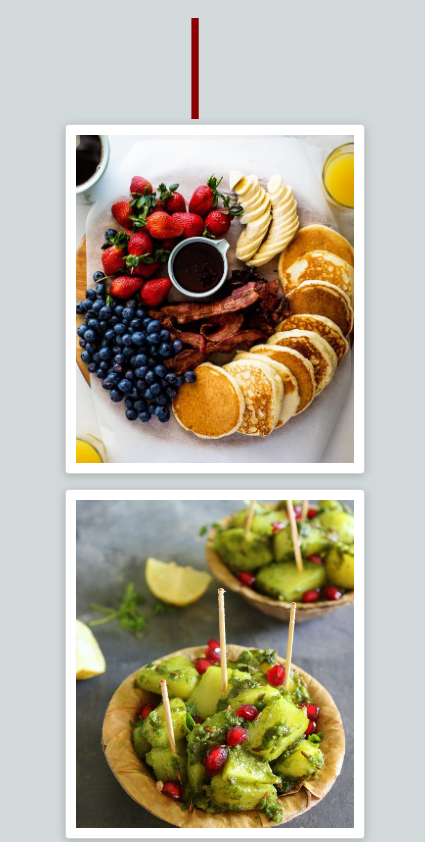
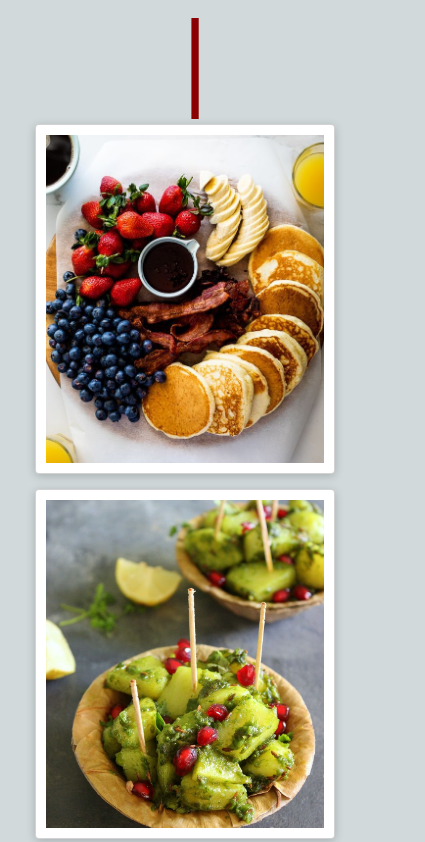
Before and after one commit to Senthilkumar777/wedding, a plain HTML site: page food.html in a window 390 px wide. Shown: the part 847-1689 px from the top of the page, 425 px wide, since content can reach past the window. Drawn offline with nearby package versions, Linux system fonts and the light colour scheme; a web font is replaced by a local one.

Commit message:
Update response.css

```diff
--- a/response.css
+++ b/response.css
@@ -259,7 +259,7 @@ flex-direction: column;
     flex-direction: column;
 
     margin-right: 60px;
-    padding-left: 100px;
+    padding-left: 40px;
     width: max-content;
     text-align: center;
     align-items: center;
```
